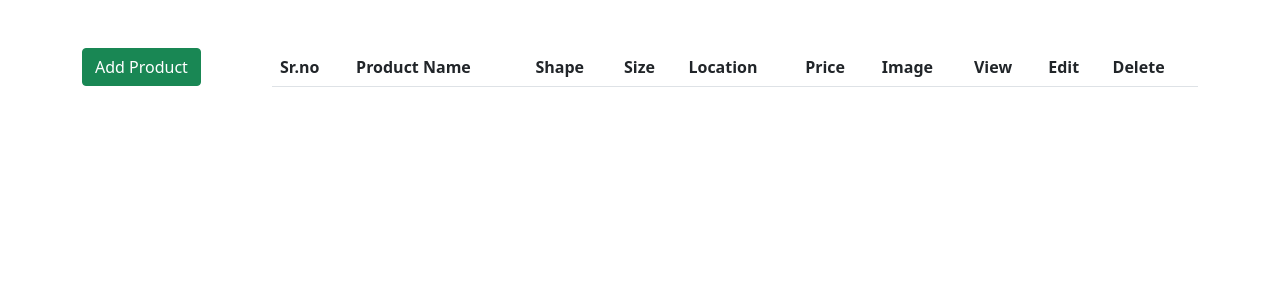
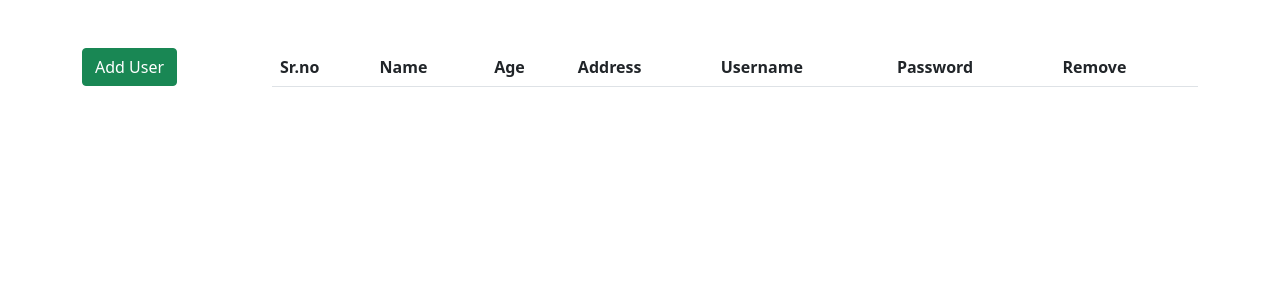
Before and after one commit to mitaliraut14/Ecommerce-website, a Django app: template ecommmerce/templates/admin_udash.html in a window 1280 px wide. Shown: the part 91-391 px from the top of the page. Run offline with Django 3.2, Linux system fonts and the light colour scheme; the template is opened without the code that fills it, so the values that code supplies are empty.

Commit message:
new update

```diff
--- a/ecommmerce/eapp/urls.py
+++ b/ecommmerce/eapp/urls.py
@@ -4,9 +4,13 @@ from eapp import views
 urlpatterns = [
     path('',views.index),
     path('udash',views.dashboard),
+    path('admin_udash',views.admin_udash),
     path('view_product/<rid>',views.view_product),
     path('add_product',views.add_product),
+    path('add_user',views.add_user),
     path('delete/<rid>',views.delete),
+    path('remove/<rid>',views.remove),
+    path('edit/<rid>',views.edit),
     path('register',views.register),
     path('login',views.user_login),
     path('setsession',views.setsession),
--- a/ecommmerce/templates/admin_udash.html
+++ b/ecommmerce/templates/admin_udash.html
@@ -7,36 +7,33 @@
         <div class="row">
 
             <div class="col-md-2 my-5">
-                <a href="/add_product"><button class="btn btn-success">Add Product</button></a>  <!-- End of button-->
+                <a href="/add_user"><button class="btn btn-success">Add User</button></a>  <!-- End of button-->
             </div>
 
             <div class="col-md-10 my-5">
                 <table class="table ">
                     <tr>
                         <th>Sr.no</th>
-                        <th>Product Name</th>
-                        <th>Shape</th>
-                        <th>Size</th>
-                        <th>Location</th>
-                        <th>Price</th>
-                        <th>Image</th>
-                        <th>View</th>
-                        <th>Edit</th>
-                        <th>Delete</th>
+                        <th>Name</th>
+                        <th>Age</th>
+                        <th>Address</th>
+                        <th>Username</th>
+                        <th>Password</th>
+
+                        <th>Remove</th>
                     </tr>
                 {% for x in data %}
                     <tr>
                         <td>{{x.id}}</td>
-                        <td>{{x.pname}}</td>
-                        <td>{{x.shape}}</td>
-                        <td>{{x.size}}</td>
-                        <td>{{x.location}}</td>
-                        <td>{{x.price}}</td>
-                        <td>{{x.image}}</td>
+                        <td>{{x.name}}</td>
+                        <td>{{x.age}}</td>
+                        <td>{{x.address}}</td>
+                        <td>{{x.username}}</td>
+                        <td>{{x.password}}</td>
 
-                        <td><a href="/view"><button class="btn btn-primary">view</button></a></td>
-                        <td><a href="/edit"><button class="btn btn-warning">Edit</button></a></td>
-                        <td><a href="/delete"><button class="btn btn-danger">Delete</button></a></td>
+
+
+                        <td><a href="/remove/{{x.id}}"><button class="btn btn-danger">Remove</button></a></td>
                     </tr>
                 {% endfor %}
                 </table>
--- a/ecommmerce/templates/header.html
+++ b/ecommmerce/templates/header.html
@@ -28,9 +28,9 @@
             </a>
             <ul class="dropdown-menu" aria-labelledby="navbarDropdown">
               <li><a class="dropdown-item" href="/udash">Add Product</a></li>
-              <li><a class="dropdown-item" href="#">Another action</a></li>
+              <!-- <li><a class="dropdown-item" href="#"></a></li> -->
               <li><hr class="dropdown-divider"></li>
-              <li><a class="dropdown-item" href="#">Something else here</a></li>
+              <!-- <li><a class="dropdown-item" href="#">Something else here</a></li> -->
             </ul>
           </li>
           <li class="nav-item">
```
Also changed, not shown: ecommmerce/eapp/views.py (+54 -6 lines), ecommmerce/templates/add_user.html (added, +46 -0 lines), ecommmerce/templates/dashboard.html (+2 -18 lines), ecommmerce/templates/editproduct.html (added, +51 -0 lines).
